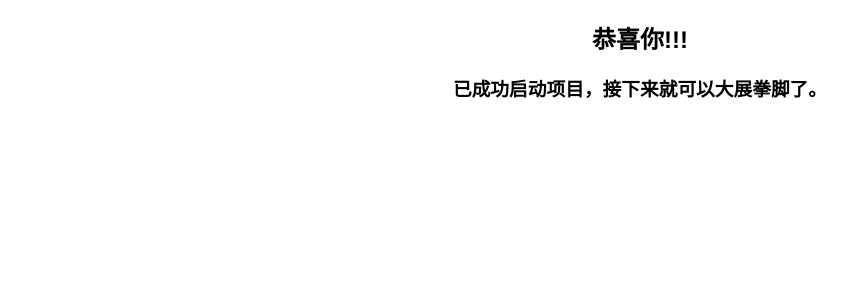
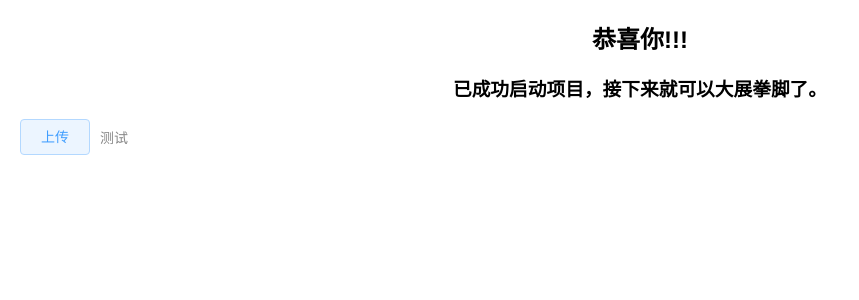
Before and after one commit to rabbitDu/quick-vue-template, a Vue app: page /#/demo in a window 1280 px wide. Shown: the top 300 px of the page, without its empty margins (0-859 px from the left). Built offline with nearby package versions, Linux system fonts and the light colour scheme.

Commit message:
提取上传组件

```diff
--- /dev/null
+++ b/src/components/FormUpLoad.vue
@@ -0,0 +1,94 @@
+<template>
+  <div style="display: flex;align-items: center;">
+    <el-upload
+        class="upload-demo"
+        :auto-upload="false"
+        :show-file-list="false"
+        :accept="accept"
+        :on-change="handleUpload"
+        :file-list="fileList"
+        action="#">
+      <el-button type="primary" plain size="medium">上传</el-button>
+    </el-upload>
+    <div class="file-tooltip" v-if="fileList.length===0">{{tooltip}}</div>
+    <div class="file-list" v-for="(file,index) in fileList" :key="index">
+      {{ file.name }}
+      <i class="el-icon-close file-icon" @click="onRemove"></i>
+    </div>
+  </div>
+</template>
+
+<script>
+export default {
+  name: "FormUpLoad",
+  props:{
+    accept:String,
+    tooltip:String,
+    fileCheck:Function
+  },
+  data(){
+    return{
+      fileList:[]
+    }
+  },
+  watch:{
+    fileList:{
+      handler(value){
+        this.$emit('filechange',value)
+      },
+      deep:true
+    }
+  },
+  methods:{
+    handleUpload(file, fileList) {
+      if (fileList.length > 0) {
+        if(this.fileCheck){
+          this.fileCheck(file)
+        }else {
+          this.fileList = [fileList[fileList.length - 1]] // 这一步，是 展示最后一次选择的文件
+        }
+      }
+    },
+    onRemove() {
+      this.fileList = []
+    },
+  }
+}
+</script>
+
+<style scoped>
+.file-tooltip {
+  font-size: 14px;
+  color: #878787;
+  margin-left: 10px;
+}
+.file-list {
+  background-color: #F5F7FA;
+  border: 1px solid #E4E7ED;
+  color: #c5c5c5;
+  flex: 1;
+  text-align: left;
+  line-height: 30px;
+  display: flex;
+  align-items: center;
+  justify-content: space-between;
+  padding: 0 10px;
+  border-radius: 5px;
+}
+
+.file-list .file-icon {
+  display: none;
+  cursor: pointer;
+  margin-left: 10px;
+}
+
+.file-list:hover {
+  background-color: #f5f5f5;
+}
+
+.file-list:hover .file-icon {
+  display: block;
+  color: #ff3939;
+}
+
+</style>
--- a/src/main.js
+++ b/src/main.js
@@ -8,10 +8,12 @@ import 'font-awesome/css/font-awesome.min.css'
 // css样式还是需要全部引入
 import 'element-ui/lib/theme-chalk/index.css'
 import Element from 'element-ui';
+import FormUpLoad from "./components/FormUpLoad";
 
 Vue.config.productionTip = false
 
 Vue.component('el-chart', ECharts)
+Vue.component('form-upload', FormUpLoad)
 
 Vue.use(Element)
 new Vue({
--- a/src/views/demo/DemoIndex.vue
+++ b/src/views/demo/DemoIndex.vue
@@ -1,13 +1,36 @@
 <template>
-<div style="text-align: center;padding: 20px">
- <h2 style="margin: 0">恭喜你!!!</h2>
-  <h3>已成功启动项目，接下来就可以大展拳脚了。</h3>
-</div>
+  <div style="text-align: center;padding: 20px">
+    <h2 style="margin: 0">恭喜你!!!</h2>
+    <h3>已成功启动项目，接下来就可以大展拳脚了。</h3>
+    <form-upload
+        accept=".xlsx"
+        tooltip="测试"
+        :file-check="onCheckFile"
+        @filechange="onFileChange"
+    ></form-upload>
+
+  </div>
 </template>
 
 <script>
+
 export default {
-  name: "DemoIndex"
+  name: "DemoIndex",
+  data() {
+    return {}
+  },
+  methods: {
+    onCheckFile(file) {
+      if (file.name.indexOf("m10概率") < 0) {
+        this.$message.error('文件命名请包含“m10概率”关键字！！！');
+      } else if (file.name.length > 104) {
+        this.$message.error('文件名字过长，请修改文件名字。');
+      }
+    },
+    onFileChange(fileList) {
+
+    }
+  }
 }
 </script>
 
```
